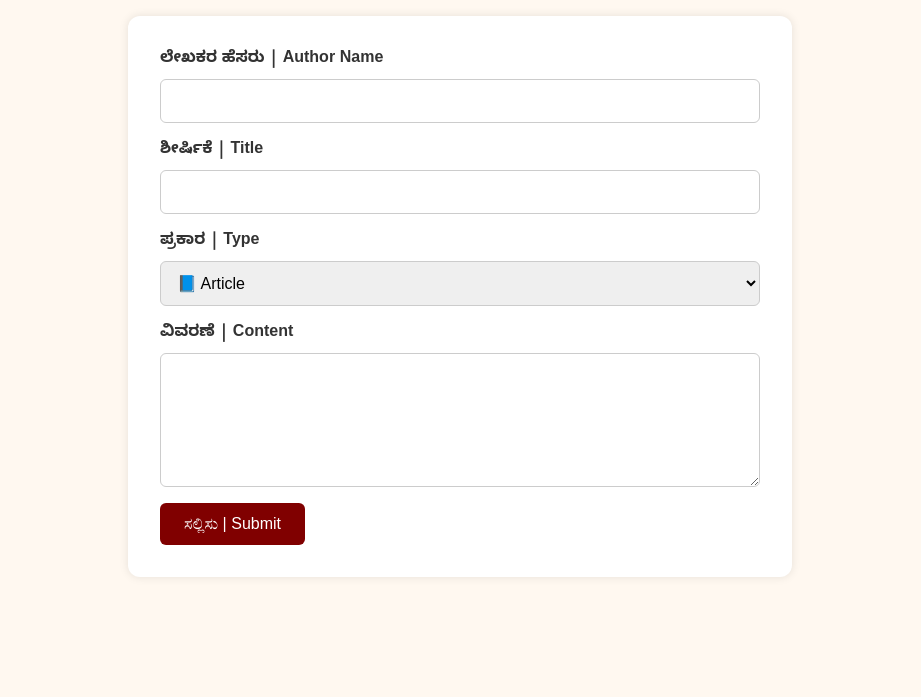
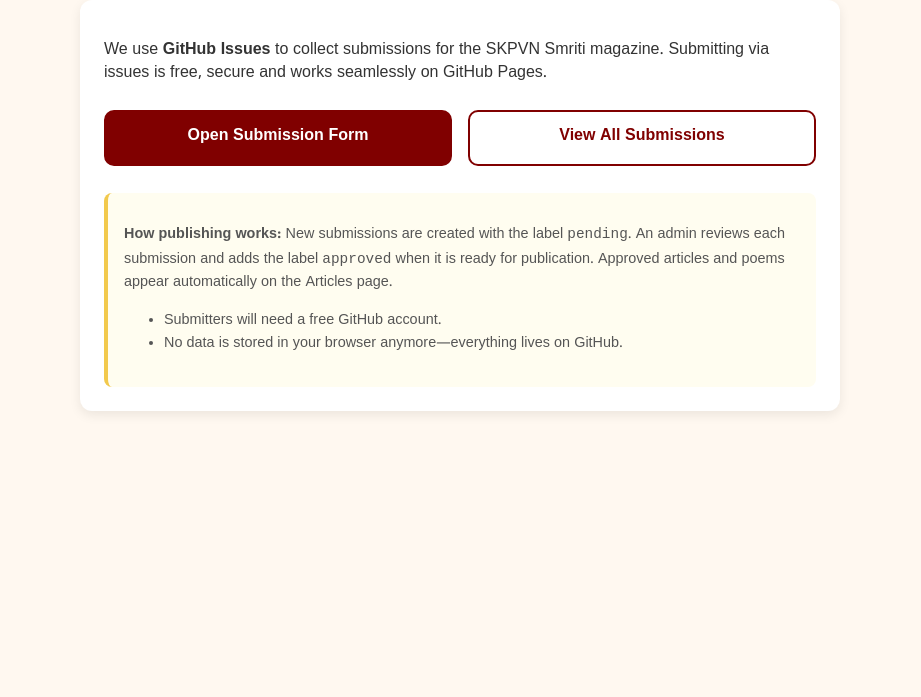
Before and after one commit to SKPVNRCR/SKPVN, a plain HTML site: page submit.html in a window 1280 px wide. Shown: the part 103-800 px from the top of the page, without its empty margins (180-1101 px from the left). Drawn offline with Linux system fonts and the light colour scheme.

Commit message:
Use GitHub Issues for article submissions
Replace submit page with instructions to submit via GitHub issue template and update articles page to fetch approved issues using GitHub API.

```diff
--- a/submit.html
+++ b/submit.html
@@ -1,130 +1,84 @@
 <head>
   <meta charset="UTF-8">
   <title>Submit Article | ಲೇಖನ ಸಲ್ಲಿಸಿ</title>
-  <link href="https://fonts.googleapis.com/css2?family=Noto+Sans+Kannada&amp;display=swap" rel="stylesheet">
+  <link href="https://fonts.googleapis.com/css2?family=Noto+Sans+Kannada&display=swap" rel="stylesheet">
   <style>
     body {
       font-family: 'Noto Sans Kannada', sans-serif;
       background-color: #fff8f0;
+      margin: 0;
       padding: 2rem;
       color: #333;
     }
-
+    .container {
+      max-width: 760px;
+      margin: auto;
+    }
     h1 {
       text-align: center;
       color: #800000;
-      margin-bottom: 2rem;
+      margin-bottom: 1.5rem;
     }
-
-    form {
-      max-width: 600px;
-      margin: auto;
+    .card {
       background: #fff;
-      padding: 2rem;
       border-radius: 12px;
-      box-shadow: 0 0 10px rgba(0,0,0,0.1);
+      padding: 1.5rem;
+      box-shadow: 0 4px 12px rgba(0,0,0,0.08);
     }
-
-    label {
-      display: block;
-      margin-bottom: 0.5rem;
-      font-weight: bold;
+    .btn {
+      display: inline-block;
+      padding: 0.9rem 1.3rem;
+      border-radius: 10px;
+      text-decoration: none;
+      font-weight: 600;
+      margin: 0.5rem 0;
+      text-align: center;
+      border: 2px solid #800000;
     }
-
-    input, select, textarea {
-      width: 100%;
-      padding: 0.75rem;
-      margin-bottom: 1rem;
-      border-radius: 6px;
-      border: 1px solid #ccc;
-      font-size: 1rem;
+    .btn.primary {
+      background-color: #800000;
+      color: #fff;
     }
-
-    button[type="submit"] {
-      background-color: #800000;
-      color: white;
-      padding: 0.75rem 1.5rem;
-      border: none;
-      border-radius: 6px;
-      cursor: pointer;
-      font-size: 1rem;
+    .btn.secondary {
+      background-color: transparent;
+      color: #800000;
     }
-
-    button[type="submit"]:hover {
-      opacity: 0.9;
+    .grid {
+      display: grid;
+      gap: 1rem;
+      grid-template-columns: repeat(auto-fit, minmax(220px, 1fr));
+      margin-top: 1rem;
     }
-
-    #message {
-      text-align: center;
-      color: #006400;
-      margin-top: 1rem;
-      font-weight: bold;
+    .muted {
+      color: #555;
+      font-size: 0.9rem;
+      margin-top: 1.2rem;
+      line-height: 1.6;
+    }
+    .info {
+      background: #fffdf0;
+      border-left: 4px solid #f2c94c;
+      padding: 1rem;
+      border-radius: 8px;
     }
   </style>
 </head>
 <body>
-  <h1>✍️ ಲೇಖನ ಅಥವಾ ಕವನ ಸಲ್ಲಿಸಿ | Submit an Article or Poem</h1>
-  <form onsubmit="submitArticle(event)">
-    <label for="author">ಲೇಖಕರ ಹೆಸರು | Author Name</label>
-    <input type="text" id="author" required>
-
-    <label for="title">ಶೀರ್ಷಿಕೆ | Title</label>
-    <input type="text" id="title" required>
-
-    <label for="type">ಪ್ರಕಾರ | Type</label>
-    <select id="type">
-      <option value="📘 Article">📘 Article</option>
-      <option value="📝 Poem">📝 Poem</option>
-    </select>
-
-    <label for="content">ವಿವರಣೆ | Content</label>
-    <textarea id="content" rows="6" required></textarea>
-
-    <button type="submit">ಸಲ್ಲಿಸು | Submit</button>
-  </form>
-  <div id="message"></div>
-
-  <script>
-    /**
-     * Handles submission of a new article or poem. A unique identifier is
-     * generated using the current timestamp. The submission is stored in
-     * localStorage under the key "submissions" with an `approved` flag
-     * initially set to `false`. After saving, the form is cleared and a
-     * confirmation message is displayed to the user.
-     *
-     * @param {Event} event - The form submit event
-     */
-    function submitArticle(event) {
-      event.preventDefault();
-      const author = document.getElementById('author').value.trim();
-      const title = document.getElementById('title').value.trim();
-      const type = document.getElementById('type').value;
-      const content = document.getElementById('content').value.trim();
-
-      if (!author || !title || !content) {
-        alert('Fill all fields');
-        return;
-      }
-
-      // Build a new submission object with a unique id based on current time
-      const id = Date.now().toString();
-      const newSubmission = {
-        id,
-        author,
-        title,
-        type,
-        content,
-        approved: false
-      };
-
-      // Retrieve existing submissions from localStorage (if any)
-      const submissions = JSON.parse(localStorage.getItem('submissions')) || [];
-      submissions.push(newSubmission);
-      localStorage.setItem('submissions', JSON.stringify(submissions));
-
-      // Reset the form and display a confirmation message
-      document.querySelector('form').reset();
-      document.getElementById('message').innerText = 'ಧನ್ಯವಾದಗಳು! ನಿಮ್ಮ ಆವಿದ್ಯನ (submission) ಉಳಿಸಲಾಗಿದೆ. It will be reviewed by the admin.';
-    }
-  </script>
+  <div class="container">
+    <h1>✍️ ಲೇಖನ ಸಲ್ಲಿಸಿ | Submit an Article/Poem</h1>
+    <div class="card">
+      <p>We use <strong>GitHub Issues</strong> to collect submissions for the SKPVN Smriti magazine. Submitting via issues is free, secure and works seamlessly on GitHub Pages.</p>
+      <div class="grid">
+        <a class="btn primary" href="https://github.com/SKPVNRCR/SKPVN/issues/new?template=article.yml" target="_blank" rel="noopener">Open Submission Form</a>
+        <a class="btn secondary" href="https://github.com/SKPVNRCR/SKPVN/issues" target="_blank" rel="noopener">View All Submissions</a>
+      </div>
+      <div class="muted info">
+        <p><strong>How publishing works:</strong> New submissions are created with the label <code>pending</code>. An admin reviews each submission and adds the label <code>approved</code> when it is ready for publication. Approved articles and poems appear automatically on the Articles page.</p>
+        <ul>
+          <li>Submitters will need a free GitHub account.</li>
+          <li>No data is stored in your browser anymore—everything lives on GitHub.</li>
+        </ul>
+      </div>
+    </div>
+  </div>
 </body>
```
Also changed, not shown: articles.html (+67 -25 lines).
